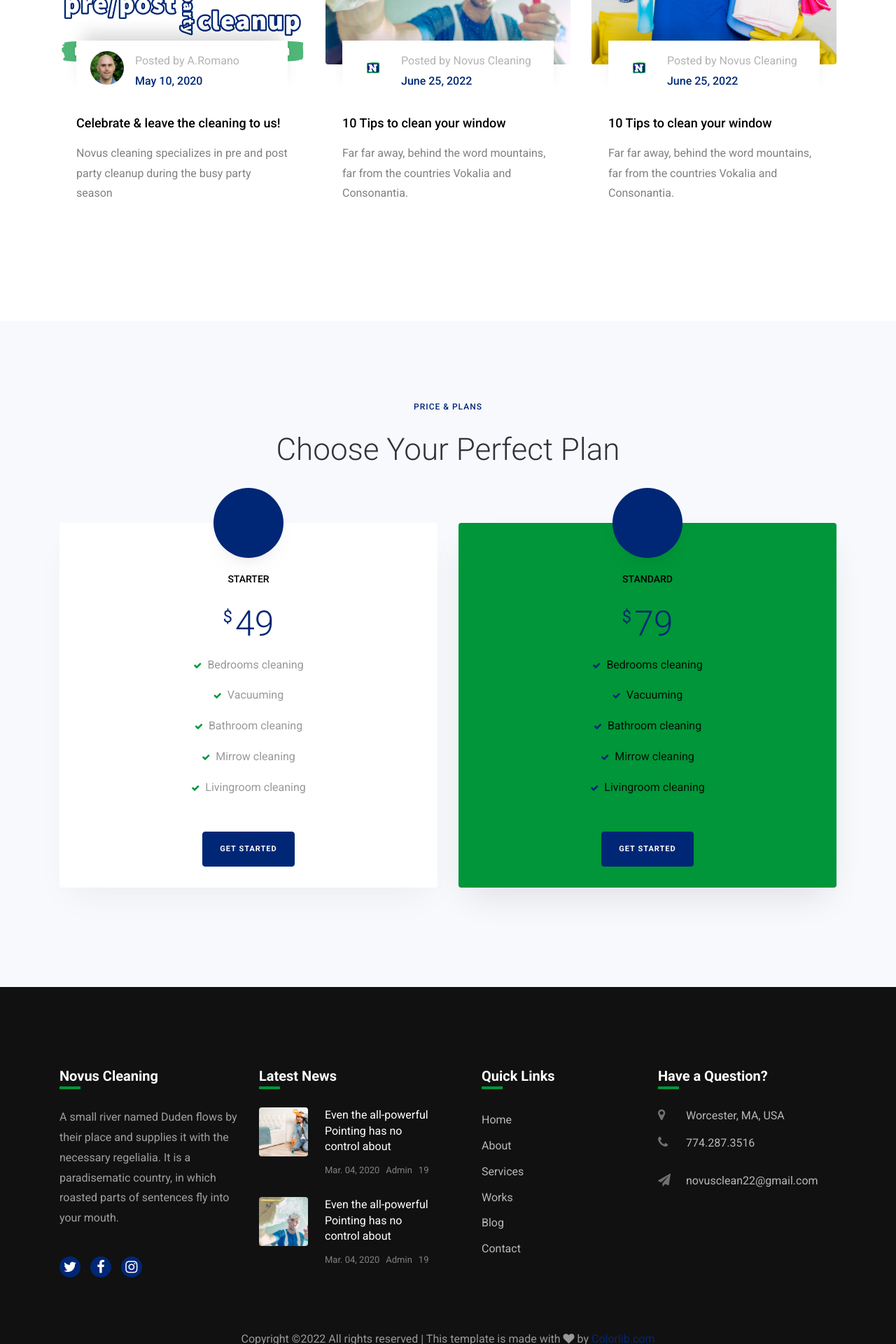
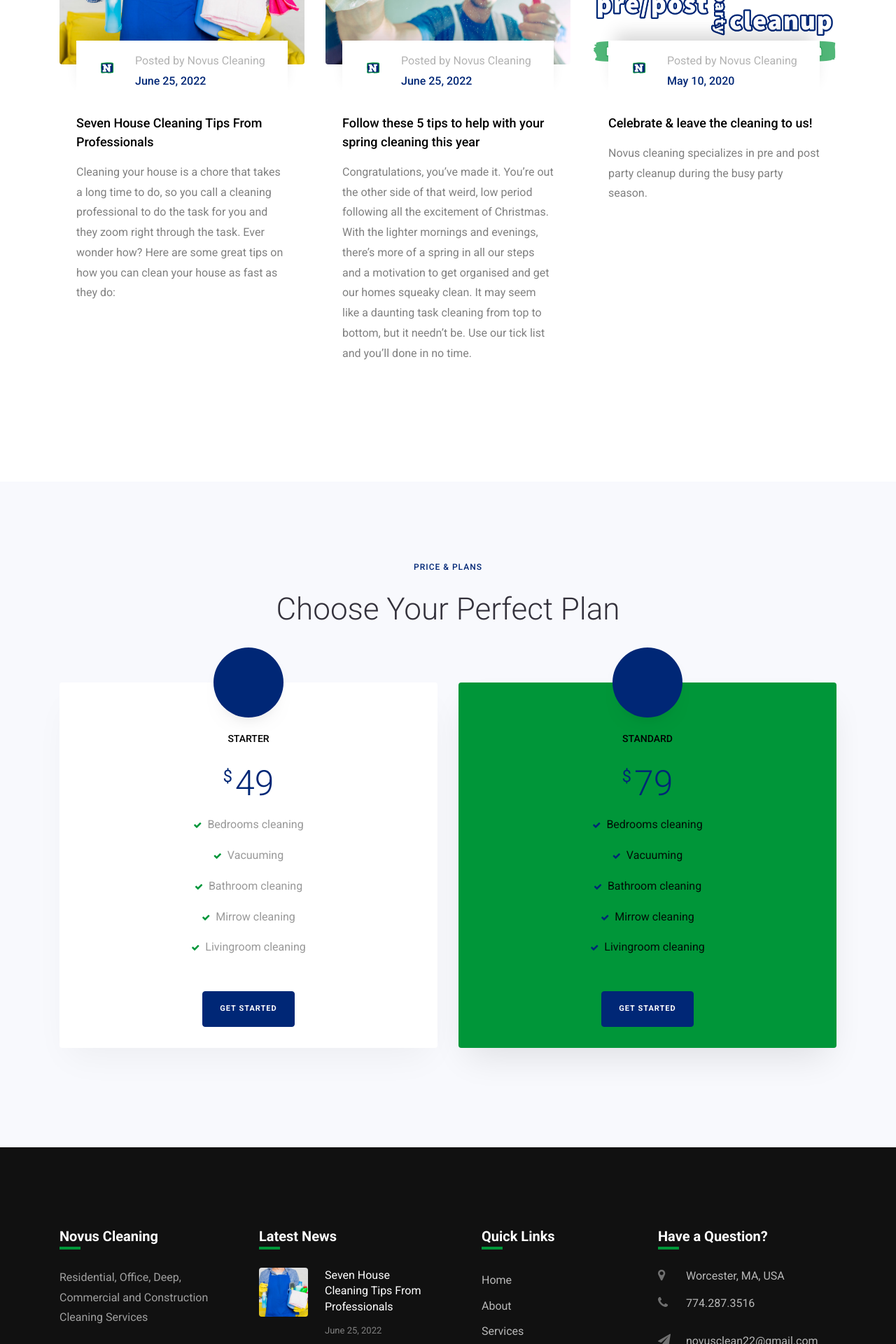
Before and after one commit to antfromano/novuscleaning, a Django app: page / in a window 1280 px wide. Shown: the part 3920-5840 px from the top of the page at 70% size. Run offline with Django 4.2, Linux system fonts and the light colour scheme; some libraries are stand-ins or nearby versions; some web fonts are replaced.

Commit message:
edited and updated latest news, select services and footer heading sections

```diff
--- /dev/null
+++ b/requirements.txt
@@ -0,0 +1,4 @@
+asgiref==3.5.2
+backports.zoneinfo==0.2.1
+Django==4.0.5
+sqlparse==0.4.2
--- a/website/templates/home.html
+++ b/website/templates/home.html
@@ -103,12 +103,10 @@
 		                      <div class="icon"><span class="fa fa-chevron-down"></span></div>
 		                      <select name="" id="" class="form-control">
 		                      	<option value="">Select Services</option>
-		                        <option value="">Spinal Manupulation</option>
-		                        <option value="">Electrotherapy</option>
-		                        <option value="">Manual Lymphatic</option>
-		                        <option value="">Medical Acupuncture</option>
-		                        <option value="">Therapeutic Exercise</option>
-		                        <option value="">Joint Mobilization</option>
+		                        <option value="">Residential</option>
+		                        <option value="">Office</option>
+		                        <option value="">Commercial</option>
+		                        <option value="">Construction</option>
 		                      </select>
 		                    </div>
 				              </div>
@@ -421,18 +419,18 @@
         <div class="row d-flex">
           <div class="col-md-6 col-lg-4 d-flex ftco-animate">
             <div class="blog-entry align-self-stretch">
-              <a href="blog-single.html" class="block-20 rounded" style="background-image: url('static/website/images/05102022-novus-action-unlimited-ad.jpg');">
+              <a href="blog-single.html" class="block-20 rounded" style="background-image: url('static/website/images/image_3.jpg');">
               </a>
               <div class="text mt-3 px-4">
               	<div class="posted mb-3 d-flex">
-              		<div class="img author" style="background-image: url(static/website/images/person_2.jpg);"></div>
+              		<div class="img author" style="background-image: url(static/website/images/06252022-n-logo-final.jpg);"></div>
               		<div class="desc pl-3">
-              			<span>Posted by A.Romano</span>
-              			<span>May 10, 2020</span>
+              			<span>Posted by Novus Cleaning</span>
+              			<span>June 25, 2022</span>
               		</div>
               	</div>
-                <h3 class="heading"><a href="#">Celebrate & leave the cleaning to us!</a></h3>
-                <p>Novus cleaning specializes in pre and post party cleanup during the busy party season</p>
+                <h3 class="heading"><a href="#">Seven House Cleaning Tips From Professionals</a></h3>
+                <p>Cleaning your house is a chore that takes a long time to do, so you call a cleaning professional to do the task for you and they zoom right through the task. Ever wonder how? Here are some great tips on how you can clean your house as fast as they do:</p>
               </div>
             </div>
           </div>
@@ -448,25 +446,25 @@
               			<span>June 25, 2022</span>
               		</div>
               	</div>
-                <h3 class="heading"><a href="#">10 Tips to clean your window</a></h3>
-                <p>Far far away, behind the word mountains, far from the countries Vokalia and Consonantia.</p>
+                <h3 class="heading"><a href="#">Follow these 5 tips to help with your spring cleaning this year</a></h3>
+                <p>Congratulations, you’ve made it. You’re out the other side of that weird, low period following all the excitement of Christmas. With the lighter mornings and evenings, there’s more of a spring in all our steps and a motivation to get organised and get our homes squeaky clean. It may seem like a daunting task cleaning from top to bottom, but it needn’t be. Use our tick list and you’ll done in no time.</p>
               </div>
             </div>
           </div>
-          <div class="col-md-6 col-lg-4 d-flex ftco-animate">
+		  <div class="col-md-6 col-lg-4 d-flex ftco-animate">
             <div class="blog-entry align-self-stretch">
-              <a href="blog-single.html" class="block-20 rounded" style="background-image: url('static/website/images/image_3.jpg');">
+              <a href="blog-single.html" class="block-20 rounded" style="background-image: url('static/website/images/05102022-novus-action-unlimited-ad.jpg');">
               </a>
               <div class="text mt-3 px-4">
               	<div class="posted mb-3 d-flex">
               		<div class="img author" style="background-image: url(static/website/images/06252022-n-logo-final.jpg);"></div>
               		<div class="desc pl-3">
               			<span>Posted by Novus Cleaning</span>
-              			<span>June 25, 2022</span>
+              			<span>May 10, 2020</span>
               		</div>
               	</div>
-                <h3 class="heading"><a href="#">10 Tips to clean your window</a></h3>
-                <p>Far far away, behind the word mountains, far from the countries Vokalia and Consonantia.</p>
+                <h3 class="heading"><a href="#">Celebrate & leave the cleaning to us!</a></h3>
+                <p>Novus cleaning specializes in pre and post party cleanup during the busy party season.</p>
               </div>
             </div>
           </div>
@@ -530,7 +528,7 @@
 				<div class="row">
 					<div class="col-md-6 col-lg-3 mb-4 mb-md-0">
 						<h2 class="footer-heading">Novus Cleaning</h2>
-						<p>A small river named Duden flows by their place and supplies it with the necessary regelialia. It is a paradisematic country, in which roasted parts of sentences fly into your mouth.</p>
+						<p>Residential, Office, Deep, Commercial and Construction Cleaning Services</p>
 						<ul class="ftco-footer-social list-unstyled float-md-left float-lft mt-4">
               <li class="ftco-animate"><a href="#"><span class="fa fa-twitter"></span></a></li>
               <li class="ftco-animate"><a href="#"><span class="fa fa-facebook"></span></a></li>
@@ -540,12 +538,12 @@
 					<div class="col-md-6 col-lg-3 mb-4 mb-md-0">
 						<h2 class="footer-heading">Latest News</h2>
 						<div class="block-21 mb-4 d-flex">
-              <a class="img mr-4 rounded" style="background-image: url(static/website/images/image_1.jpg);"></a>
+              <a class="img mr-4 rounded" style="background-image: url(static/website/images/image_3.jpg);"></a>
               <div class="text">
-                <h3 class="heading"><a href="#">Even the all-powerful Pointing has no control about</a></h3>
+                <h3 class="heading"><a href="#">Seven House Cleaning Tips From Professionals</a></h3>
                 <div class="meta">
-                  <div><a href="#"><span class="icon-calendar"></span> Mar. 04, 2020</a></div>
-                  <div><a href="#"><span class="icon-person"></span> Admin</a></div>
+                  <div><a href="#"><span class="icon-calendar"></span> June 25, 2022</a></div>
+                  <div><a href="#"><span class="icon-person"></span> Novus Cleaning</a></div>
                   <div><a href="#"><span class="icon-chat"></span> 19</a></div>
                 </div>
               </div>
@@ -553,10 +551,10 @@
             <div class="block-21 mb-4 d-flex">
               <a class="img mr-4 rounded" style="background-image: url(static/website/images/image_2.jpg);"></a>
               <div class="text">
-                <h3 class="heading"><a href="#">Even the all-powerful Pointing has no control about</a></h3>
+                <h3 class="heading"><a href="#">Follow these 5 tips to help with your spring cleaning this year</a></h3>
                 <div class="meta">
-                  <div><a href="#"><span class="icon-calendar"></span> Mar. 04, 2020</a></div>
-                  <div><a href="#"><span class="icon-person"></span> Admin</a></div>
+                  <div><a href="#"><span class="icon-calendar"></span> June 25, 2022</a></div>
+                  <div><a href="#"><span class="icon-person"></span> Novus Cleaning</a></div>
                   <div><a href="#"><span class="icon-chat"></span> 19</a></div>
                 </div>
               </div>
```
Also changed, not shown: static/website/images/person_2.jpg (deleted).
